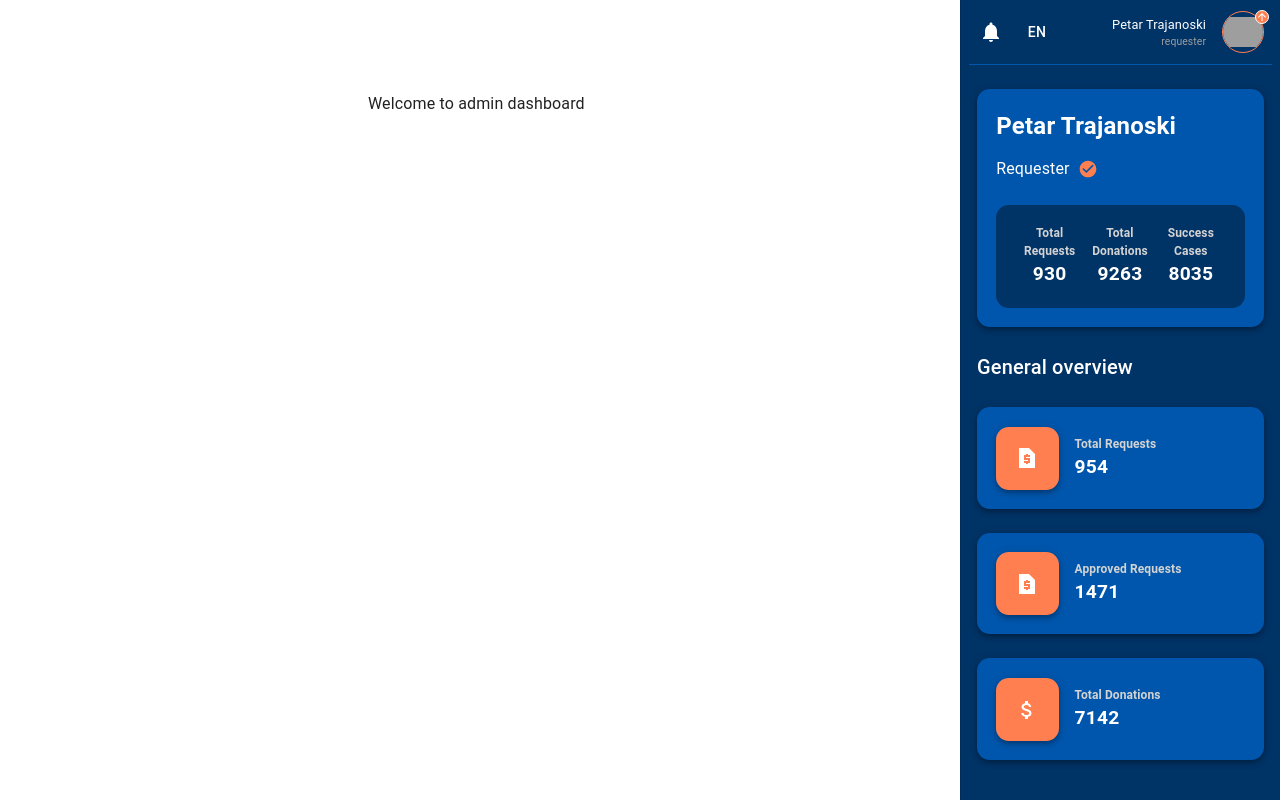
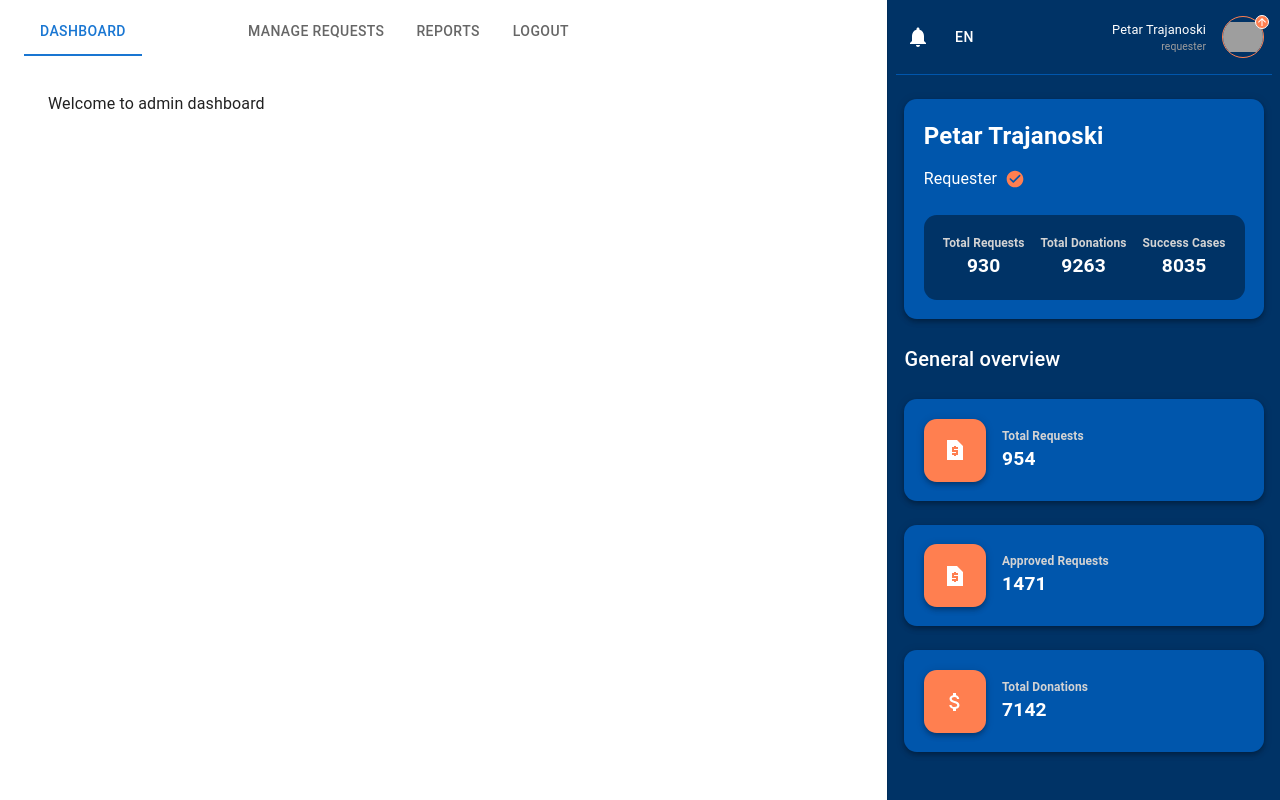
Before and after one commit to HyRALis/tender-hearts, a Next.js app: page /en/admin/dashboard in a window 1280 px wide. Built offline with nearby package versions, Linux system fonts and the light colour scheme; grey boxes are pictures that could not be loaded.

Commit message:
Implemented the navigation tab and the topbar for the page

```diff
--- a/app/_lib/shared/components/GenericDashboardLayout.tsx
+++ b/app/_lib/shared/components/GenericDashboardLayout.tsx
@@ -1,49 +1,22 @@
-'use client';
-
-import React, { useState } from 'react';
-import {
-  Box,
-  Container,
-  CssBaseline,
-  IconButton,
-  Stack,
-  Toolbar,
-  Typography,
-} from '@mui/material';
-import MenuIcon from '@mui/icons-material/Menu';
-import { TPortalType } from '../../types/shared';
-import LanguageSwitcher from './ui/language-switcher/LanguageSwitcher';
-import { useTranslations } from 'next-intl';
-import { TListItemType } from './sidebar/primitives/SidebarListItem';
-import { AppBarStyled } from '../utils/materialStyling';
+import React from 'react';
+import { Box, Container, CssBaseline } from '@mui/material';
+import { TListItemType, TPortalType } from '../../types/shared';
 import { Sidebar } from './sidebar/Sidebar';
 import { FlexBox } from './ui/primitives/FlexBox';
 import { useGenerateSidebarItems } from '../hooks/useGenerateSidebarItems';
+import { Topbar } from './topbar/Topbar';
 
 export default function GenericDashboardLayout({
   children,
   sidebarItems,
-  pageName,
   portal,
 }: Readonly<{
   children: React.ReactNode;
   sidebarItems: TListItemType[];
-  pageName: string;
   portal: TPortalType;
 }>) {
-  const t = useTranslations('Shared');
   const { generateSidebarMainStats, generateSidebarMenuItem } =
     useGenerateSidebarItems();
-
-  const [open, setOpen] = useState(true);
-
-  const handleDrawerOpen = () => {
-    setOpen(true);
-  };
-
-  const handleDrawerClose = () => {
-    setOpen(false);
-  };
 
   return (
     <FlexBox
@@ -54,47 +27,8 @@ export default function GenericDashboardLayout({
       }}
     >
       <CssBaseline />
-      {/* <AppBarStyled position='fixed' open={open}>
-        <Toolbar>
-          <Stack
-            direction={'row'}
-            justifyContent={'space-between'}
-            width={'100%'}
-          >
-            <FlexBox
-              flexDirection={'row'}
-              alignItems={'center'}
-            >
-              <IconButton
-                color='inherit'
-                aria-label='open drawer'
-                onClick={handleDrawerOpen}
-                edge='start'
-                sx={{ marginRight: 5, ...(open && { display: 'none' }) }}
-              >
-                <MenuIcon />
-              </IconButton>
-              <FlexBox
-                flexDirection={'row'}
-                alignItems={'center'}
-              >
-                <Typography variant='h5' noWrap>
-                  {`${t('title')}`}
-                </Typography>
-                <Typography variant='h6' noWrap>
-                  {` | ${pageName}`}
-                </Typography>
-              </FlexBox>
-            </FlexBox>
-            <LanguageSwitcher />
-          </Stack>
-        </Toolbar>
-      </AppBarStyled> */}
+      <Topbar tabs={sidebarItems} portal={portal} />
       <Sidebar
-        isOpen={open}
-        handleDrawerClose={handleDrawerClose}
-        items={sidebarItems}
-        portal={portal}
         stats={(function () {
           return generateSidebarMainStats(portal);
         })()}
@@ -111,7 +45,9 @@ export default function GenericDashboardLayout({
           overflowY: 'auto',
         }}
       >
-        <Container>{children}</Container>
+        <Box width={'calc(100% - 440px)'} height={'100%'} marginRight={'440px'}>
+          <Container>{children}</Container>
+        </Box>
       </Box>
     </FlexBox>
   );
--- a/app/_lib/shared/components/sidebar/primitives/SidebarMainCard.tsx
+++ b/app/_lib/shared/components/sidebar/primitives/SidebarMainCard.tsx
@@ -1,12 +1,12 @@
-import { Box, colors, Paper, Typography } from '@mui/material';
+import { Box, Paper, Typography } from '@mui/material';
 import React, { FC } from 'react';
 import { COLORS } from '../../../utils/consts';
 import CheckCircleRoundedIcon from '@mui/icons-material/CheckCircleRounded';
-import { grey } from '@mui/material/colors';
 import {
   VerticalInfoGroup,
   VerticalInfoGroupProps,
 } from '../../ui/primitives/VerticalInfoGroup';
+import { FlexBox } from '../../ui/primitives/FlexBox';
 
 export interface SidebarMainCardProps {
   title: string;
@@ -63,12 +63,14 @@ export const SidebarMainCard: FC<SidebarMainCardProps> = ({
           overflow: 'hidden',
         }}
       >
+        <FlexBox gap={'1rem'}>
           {stats.map((stat, index) => (
             <VerticalInfoGroup
               key={`${stat.title}_${stat.value}_${index}`}
               {...stat}
             />
           ))}
+        </FlexBox>
       </Paper>
     </Paper>
   );
--- /dev/null
+++ b/app/_lib/shared/components/topbar/Topbar.tsx
@@ -0,0 +1,36 @@
+'use client';
+
+import { AppBar, Toolbar, useScrollTrigger } from '@mui/material';
+import React, { FC, ReactElement } from 'react';
+import {
+  NavigationTabs,
+  NavigationTabsProps,
+} from './primitives/NavigationTabs';
+
+interface ElevationScrollProps {
+  children: ReactElement;
+}
+
+const ElevationScroll: FC<ElevationScrollProps> = ({ children }) => {
+  const trigger = useScrollTrigger({
+    disableHysteresis: true,
+    threshold: 0,
+    target: typeof window !== 'undefined' ? window : undefined,
+  });
+
+  return React.cloneElement(children, {
+    elevation: trigger ? 4 : 0,
+  });
+};
+
+export const Topbar: FC<NavigationTabsProps> = ({ portal, tabs }) => {
+  return (
+    <ElevationScroll>
+      <AppBar sx={{ backgroundColor: 'transparent' }}>
+        <Toolbar>
+          <NavigationTabs tabs={tabs} portal={portal} />
+        </Toolbar>
+      </AppBar>
+    </ElevationScroll>
+  );
+};
--- /dev/null
+++ b/app/_lib/shared/components/topbar/primitives/NavigationTabs.tsx
@@ -0,0 +1,41 @@
+'use client';
+
+import { usePathname } from 'next/navigation';
+import React, { FC, useMemo, useState } from 'react';
+import { Tabs, Tab, Box } from '@mui/material';
+import Link from 'next/link';
+import { useGetNavigationItem } from '../../../hooks/useGetNavigationItem';
+import { TListItemType, TPortalType } from '@/app/_lib/types/shared';
+
+export interface NavigationTabsProps {
+  tabs: TListItemType[];
+  portal: TPortalType;
+}
+
+export const NavigationTabs: FC<NavigationTabsProps> = ({ tabs, portal }) => {
+  const pathName = usePathname();
+  const { getListItemData } = useGetNavigationItem({ portal });
+
+  const memoizedValue = useMemo(() => {
+    const splitPathName = pathName.split('/');
+
+    return `/${splitPathName[splitPathName.length - 1]}`;
+  }, [pathName]);
+
+  return (
+    <Tabs value={memoizedValue} aria-label='Navigation items' role='navigation'>
+      {tabs.map((tab, index) => {
+        const listItem = getListItemData(tab);
+        return (
+          <Tab
+            key={`navigation_tab_${tab}_${index}`}
+            LinkComponent={Link}
+            href={listItem?.href ? listItem?.href : '/'}
+            label={listItem?.text}
+            value={listItem?.value}
+          />
+        );
+      })}
+    </Tabs>
+  );
+};
--- a/app/_lib/shared/components/ui/primitives/FlexBox.tsx
+++ b/app/_lib/shared/components/ui/primitives/FlexBox.tsx
@@ -1,3 +1,5 @@
+'use client';
+
 import { Box, styled } from '@mui/material';
 
 export const FlexBox = styled(Box)(() => ({
--- a/app/_lib/shared/components/sidebar/primitives/SidebarListItem.tsx
+++ b/app/_lib/shared/hooks/useGetNavigationItem.tsx
@@ -1,28 +1,12 @@
-import { TAdminListItem } from '@/app/_lib/types/admin';
-import { ListItem, ListItemIcon, ListItemText } from '@mui/material';
+import React, { useMemo } from 'react';
 import HomeIcon from '@mui/icons-material/Home';
 import AccountCircleIcon from '@mui/icons-material/AccountCircle';
 import ExitToAppIcon from '@mui/icons-material/ExitToApp';
-import React, { FC, useMemo } from 'react';
-import { TDonorListItem } from '@/app/_lib/types/donor';
-import { TRequesterListItem } from '@/app/_lib/types/requester';
-import Link from 'next/link';
-import { TPortalType } from '@/app/_lib/types/shared';
 import { useParams } from 'next/navigation';
 import { useTranslations } from 'next-intl';
-import { COLORS } from '../../../utils/consts';
+import { TListItemType, TPortalType } from '../../types/shared';
 
-export type TListItemType =
-  | TAdminListItem
-  | TDonorListItem
-  | TRequesterListItem;
-
-export interface ListItemProps {
-  type: TListItemType;
-  portal: TPortalType;
-}
-
-export const SidebarListItem: FC<ListItemProps> = ({ type, portal }) => {
+export const useGetNavigationItem = ({ portal }: { portal: TPortalType }) => {
   const params = useParams<{ locale: string }>();
   const t = useTranslations('Shared');
 
@@ -33,76 +17,68 @@ export const SidebarListItem: FC<ListItemProps> = ({ type, portal }) => {
           text: t('dashboard'),
           href: `/${params.locale}/${portal}/dashboard`,
           icon: <HomeIcon aria-label='Dashboard' />,
-        };
-      case 'Manage Users':
-        return {
-          text: t('manage_users'),
-          href: `/${params.locale}/${portal}/dashboard`,
-          icon: <AccountCircleIcon aria-label='Manage Users' />,
+          value: '/dashboard',
         };
       case 'Manage Requests':
         return {
           text: t('manage_requests'),
           href: `/${params.locale}/${portal}/manage-users`,
           icon: <AccountCircleIcon aria-label='Manage Requests' />,
+          value: '/manage-users',
         };
       case 'Reports':
         return {
           text: t('reports'),
           href: `/${params.locale}/${portal}/reports`,
           icon: <AccountCircleIcon aria-label='Reports' />,
+          value: '/reports',
         };
       case 'Browse Requests':
         return {
           text: t('browse_requests'),
           href: `/${params.locale}/${portal}/browse-requests`,
           icon: <AccountCircleIcon aria-label='Browse Requests' />,
+          value: '/browse-requests',
         };
       case 'Donation History':
         return {
           text: t('donation_history'),
           href: `/${params.locale}/${portal}/donation-history`,
           icon: <AccountCircleIcon aria-label='Donation History' />,
+          value: '/donation-history',
         };
       case 'Submit Request':
         return {
           text: t('submit_request'),
           href: `/${params.locale}/${portal}/submit-request`,
           icon: <AccountCircleIcon aria-label='Submit Request' />,
+          value: '/submit-request',
         };
       case 'Track Requests':
         return {
           text: t('track_requests'),
           href: `/${params.locale}/${portal}/track-requests`,
           icon: <AccountCircleIcon aria-label='Track Requests' />,
+          value: '/track-requests',
         };
       case 'Profile':
         return {
           text: t('profile'),
           href: `/${params.locale}/${portal}/profile`,
           icon: <AccountCircleIcon aria-label='Profile' />,
+          value: '/profile',
         };
       case 'Logout':
         return {
           text: t('logout'),
           href: `/${params.locale}/${portal}/logout`,
           icon: <ExitToAppIcon aria-label='Logout' />,
+          value: '/logout',
         };
       default:
         return null;
     }
   };
 
-  const memoizedListItemData = useMemo(() => getListItemData(type), [type]);
-
-  return (
-    <Link href={memoizedListItemData?.href ? memoizedListItemData.href : '/'}>
-      <ListItem sx={{ cursor: 'pointer', color: COLORS.NATURAL }}>
-        <ListItemIcon sx={{ color: COLORS.NATURAL }}>
-          {memoizedListItemData?.icon}
-        </ListItemIcon>
-        <ListItemText primary={memoizedListItemData?.text} />
-      </ListItem>
-    </Link>
-  );
+  return { getListItemData };
 };
--- a/app/_lib/shared/utils/modified-components/drawer.tsx
+++ b/app/_lib/shared/utils/modified-components/drawer.tsx
@@ -1,10 +1,12 @@
+'use client';
+
 import { CSSObject, Drawer, styled, Theme } from '@mui/material';
 import { COLORS, DRAWER_WIDTH } from '../consts';
 
 export const DrawerStyled = styled(Drawer, {
   shouldForwardProp: (prop) => prop !== 'open',
 })<{ open?: boolean }>(({ theme, open }) => ({
-  width: DRAWER_WIDTH,
+  // width: DRAWER_WIDTH,
   flexShrink: 0,
   whiteSpace: 'nowrap',
   boxSizing: 'border-box',
@@ -22,7 +24,7 @@ export const DrawerStyled = styled(Drawer, {
 }));
 
 const openedMixin = (theme: Theme): CSSObject => ({
-  width: DRAWER_WIDTH,
+  // width: DRAWER_WIDTH,
   transition: theme.transitions.create('width', {
     easing: theme.transitions.easing.sharp,
     duration: theme.transitions.duration.enteringScreen,
--- a/app/_lib/types/shared.ts
+++ b/app/_lib/types/shared.ts
@@ -1,15 +1,27 @@
+import { TAdminListItem } from './admin';
+import { TDonorListItem } from './donor';
+import { TRequesterListItem } from './requester';
+
 export type TPortalType =
   | 'donor'
   | 'admin'
   | 'landing'
   | 'requester'
   | 'reviewer';
+
 export type TRole = 'donor' | 'admin' | 'requester' | 'reviewer';
+
 export enum RoleEnum {
   Admin = 'admin',
   Donor = 'donor',
   Requester = 'requester',
 }
 
+export type TListItemType =
+  | TAdminListItem
+  | TDonorListItem
+  | TRequesterListItem;
+
 export type TAlignmentText = 'left' | 'right' | 'center';
+
 export type TAlignmentFlex = 'start' | 'end' | 'center';
```
Also changed, not shown: app/_lib/shared/components/sidebar/Sidebar.tsx (+3 -25 lines). Lines whose indentation alone changed are shown as unchanged.
